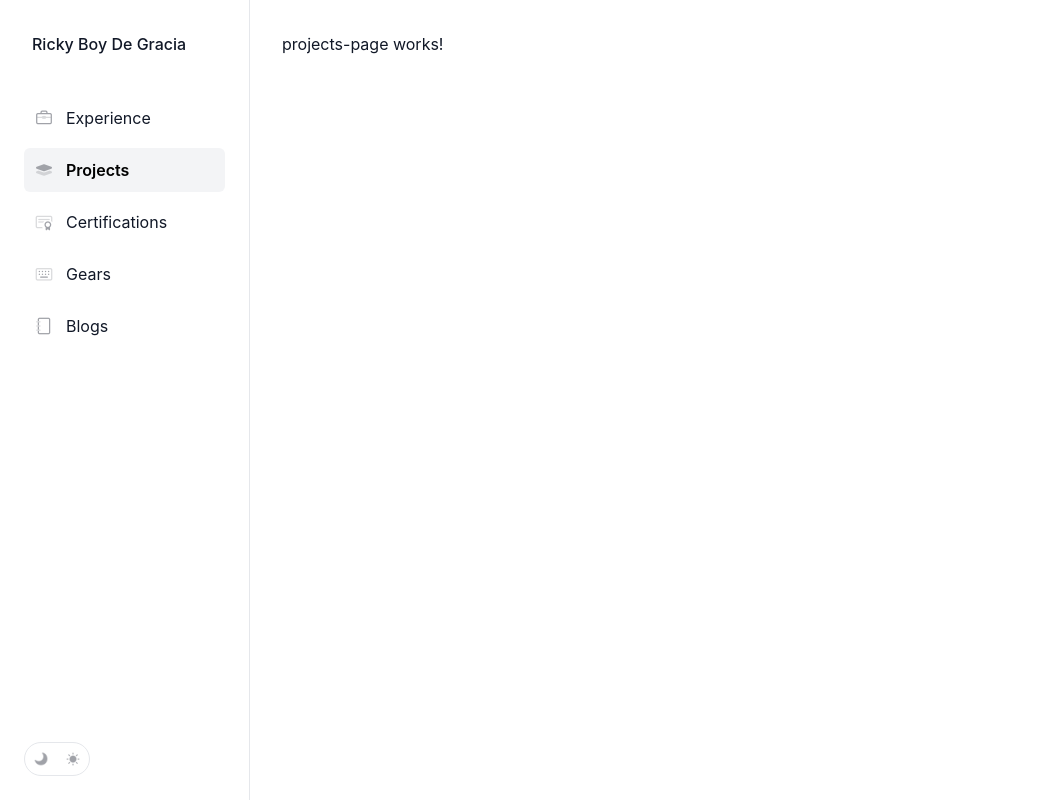
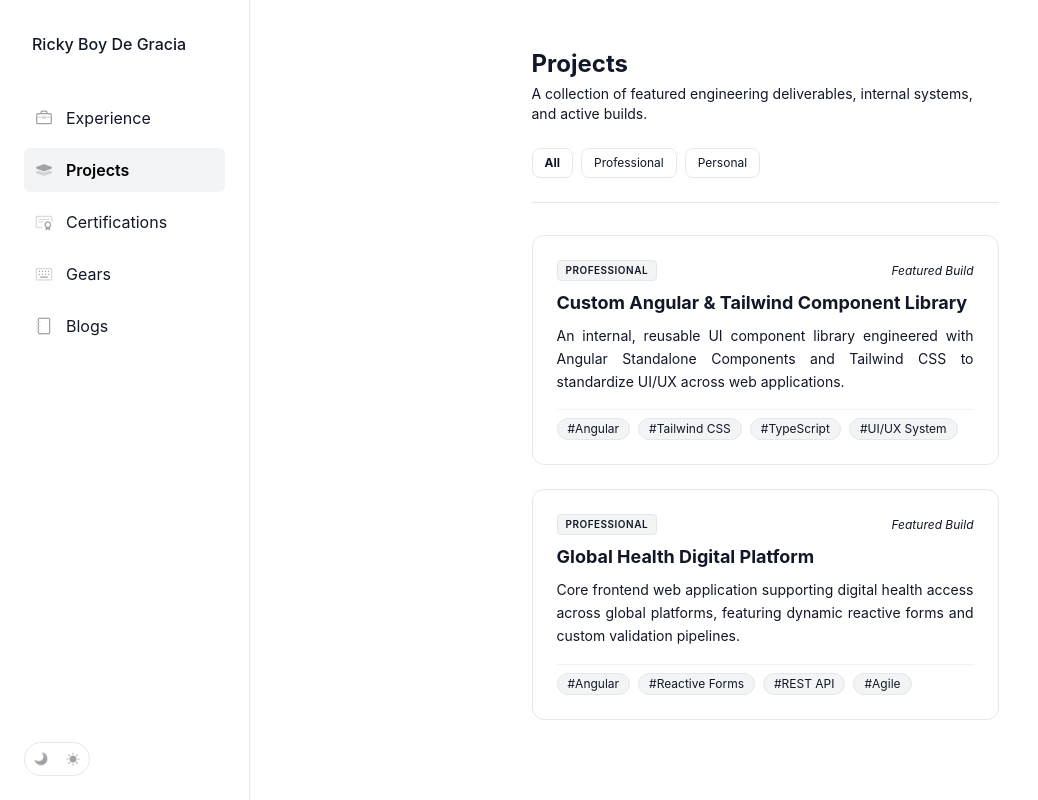
Before and after one commit to RICKYBOYDEGRACIA/ricky_profile, an Angular app: page /projects in a window 1280 px wide. Shown: the whole page, without its empty margins (0-1038 px from the left). Built offline with nearby package versions, Linux system fonts and the light colour scheme.

Commit message:
project bioler plate

```diff
--- a/src/app/components/projects-page/projects-page.html
+++ b/src/app/components/projects-page/projects-page.html
@@ -1 +1,101 @@
-<p>projects-page works!</p>
+<div class="p-4 rounded-lg w-full min-h-screen flex flex-col items-center">
+  <div class="w-full md:w-[90%] lg:w-[65%] xl:w-[50%] flex flex-col gap-8">
+
+    <!-- Page Header & Filter Tabs -->
+    <div class="flex flex-col gap-4 border-b border-line pb-6">
+      <div>
+        <h1 class="text-2xl font-bold text-main">Projects</h1>
+        <p class="text-sm text-secondary mt-1">
+          A collection of featured engineering deliverables, internal systems, and active builds.
+        </p>
+      </div>
+
+      <!-- Filter Buttons -->
+      <div class="flex items-center gap-2 pt-2">
+        <button
+          (click)="setFilter('all')"
+          [class.bg-main]="activeFilter() === 'all'"
+          [class.primary-text]="activeFilter() === 'all'"
+          [class.font-bold]="activeFilter() === 'all'"
+          [class.text-secondary]="activeFilter() !== 'all'"
+          class="text-xs px-3 py-1.5 rounded-lg border border-line transition-all duration-200 hover:border-secondary cursor-pointer">
+          All
+        </button>
+
+        <button
+          (click)="setFilter('professional')"
+          [class.bg-main]="activeFilter() === 'professional'"
+          [class.primary-text]="activeFilter() === 'professional'"
+          [class.font-bold]="activeFilter() === 'professional'"
+          [class.text-secondary]="activeFilter() !== 'professional'"
+          class="text-xs px-3 py-1.5 rounded-lg border border-line transition-all duration-200 hover:border-secondary cursor-pointer">
+          Professional
+        </button>
+
+        <button
+          (click)="setFilter('personal')"
+          [class.bg-main]="activeFilter() === 'personal'"
+          [class.primary-text]="activeFilter() === 'personal'"
+          [class.font-bold]="activeFilter() === 'personal'"
+          [class.text-secondary]="activeFilter() !== 'personal'"
+          class="text-xs px-3 py-1.5 rounded-lg border border-line transition-all duration-200 hover:border-secondary cursor-pointer">
+          Personal
+        </button>
+      </div>
+    </div>
+
+    <!-- Projects Grid -->
+    <div class="grid grid-cols-1 gap-6">
+      @for (project of filteredProjects(); track project.id) {
+        <div class="group border border-line rounded-xl p-6 bg-primary hover:border-secondary transition-all duration-200 flex flex-col justify-between gap-4">
+
+          <div class="flex flex-col gap-2">
+            <!-- Header Badge & Category -->
+            <div class="flex items-center justify-between">
+              <span class="text-[10px] uppercase tracking-wider font-semibold px-2 py-0.5 rounded border border-line text-secondary bg-active">
+                {{ project.category }}
+              </span>
+              @if (project.isFeatured) {
+                <span class="text-xs text-secondary italic">Featured Build</span>
+              }
+            </div>
+
+            <!-- Title -->
+            <h2 class="text-lg font-bold text-main group-hover:text-secondary transition-colors duration-200">
+              {{ project.title }}
+            </h2>
+
+            <!-- Description -->
+            <p class="text-sm text-secondary leading-relaxed text-justify">
+              {{ project.description }}
+            </p>
+          </div>
+
+          <!-- Tech Stack Tags -->
+          <div class="flex flex-wrap gap-2 pt-2 border-t border-line/50">
+            @for (tag of project.tags; track $index) {
+              <span class="text-xs px-2.5 py-0.5 rounded-full bg-active border border-line text-secondary">
+                #{{ tag }}
+              </span>
+            }
+          </div>
+
+        </div>
+      } @empty {
+        <!-- Placeholder Empty State (When Personal filter is selected or no projects exist) -->
+        <div class="border border-dashed border-line rounded-xl p-8 flex flex-col items-center text-center gap-3 bg-primary/50">
+          <div class="p-3 rounded-full bg-active border border-line">
+            <svg class="w-6 h-6 text-secondary" fill="none" stroke="currentColor" viewBox="0 0 24 24">
+              <path stroke-linecap="round" stroke-linejoin="round" stroke-width="1.5" d="M11 4a2 2 0 012 2v14a2 2 0 01-2 2H7a2 2 0 01-2-2V6a2 2 0 012-2h4zm0 0R2 2 0 012 2v14a2 2 0 01-2 2h-4a2 2 0 01-2-2V6a2 2 0 012-2h4z"></path>
+            </svg>
+          </div>
+          <h3 class="text-base font-semibold text-main">Personal Lab Under Construction</h3>
+          <p class="text-xs text-secondary max-w-sm leading-relaxed">
+            I am currently crafting new personal side projects and experimentation suites. Check back soon for open-source repositories!
+          </p>
+        </div>
+      }
+    </div>
+
+  </div>
+</div>
--- a/src/app/components/projects-page/projects-page.ts
+++ b/src/app/components/projects-page/projects-page.ts
@@ -1,9 +1,54 @@
-import { Component } from '@angular/core';
+import { Component, signal, computed } from '@angular/core';
+
+export type Project = {
+  id: string;
+  title: string;
+  description: string;
+  category: 'professional' | 'personal';
+  tags: string[];
+  githubUrl?: string;
+  liveUrl?: string;
+  isFeatured?: boolean;
+};
 
 @Component({
+  selector: 'app-projects-page',
+  standalone: true,
   imports: [],
-  selector: 'app-projects-page',
   styleUrl: './projects-page.css',
   templateUrl: './projects-page.html',
 })
-export class ProjectsPage {}
+export class ProjectsPage {
+  // Active Filter Signal: 'all' | 'professional' | 'personal'
+  activeFilter = signal<'all' | 'professional' | 'personal'>('all');
+
+  projects: Project[] = [
+    {
+      id: '1',
+      title: 'Custom Angular & Tailwind Component Library',
+      description: 'An internal, reusable UI component library engineered with Angular Standalone Components and Tailwind CSS to standardize UI/UX across web applications.',
+      category: 'professional',
+      tags: ['Angular', 'Tailwind CSS', 'TypeScript', 'UI/UX System'],
+      isFeatured: true,
+    },
+    {
+      id: '2',
+      title: 'Global Health Digital Platform',
+      description: 'Core frontend web application supporting digital health access across global platforms, featuring dynamic reactive forms and custom validation pipelines.',
+      category: 'professional',
+      tags: ['Angular', 'Reactive Forms', 'REST API', 'Agile'],
+      isFeatured: true,
+    },
+  ];
+
+  // Filtered List Computation
+  filteredProjects = computed(() => {
+    const filter = this.activeFilter();
+    if (filter === 'all') return this.projects;
+    return this.projects.filter((p) => p.category === filter);
+  });
+
+  setFilter(category: 'all' | 'professional' | 'personal') {
+    this.activeFilter.set(category);
+  }
+}
```
